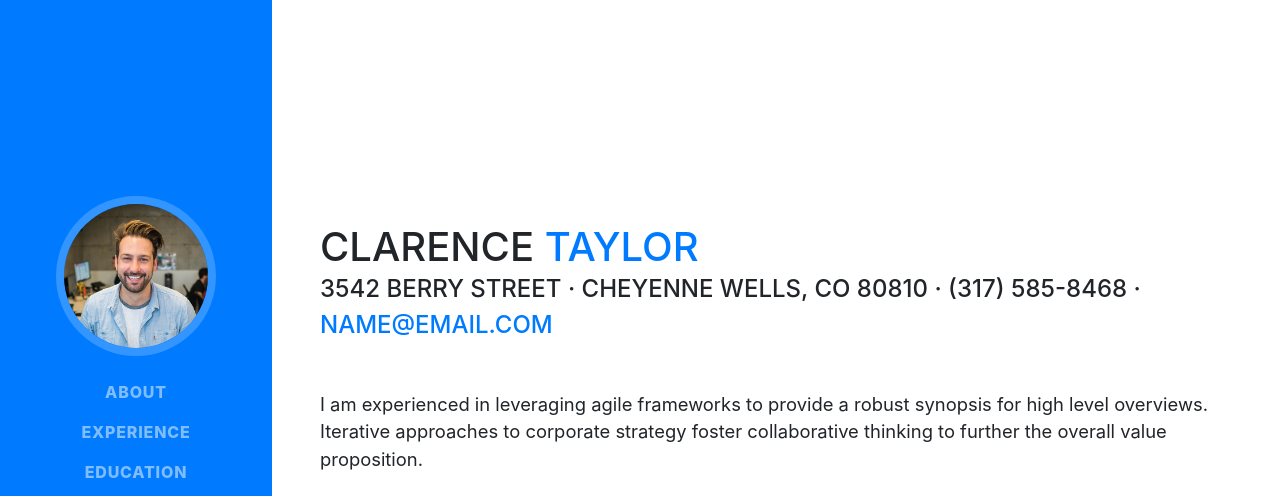
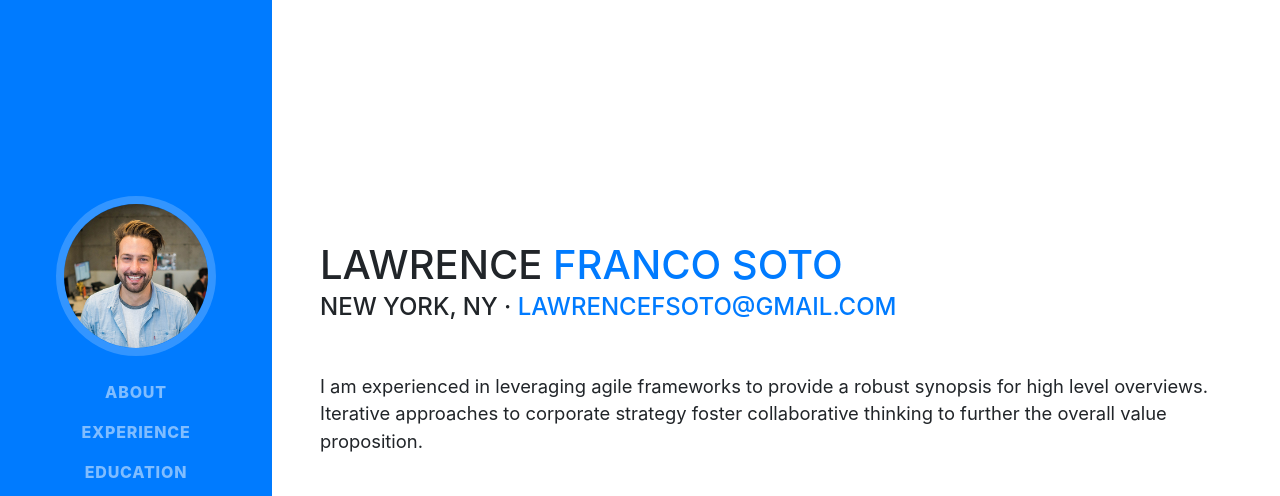
Before and after one commit to lawrencefsoto/lawrencefsoto.github.io, a website with bundled scripts: page index.html in a window 1280 px wide. Shown: the top 496 px of the page. Built offline with nearby package versions, Linux system fonts and the light colour scheme; a web font is replaced by a local one.

Commit message:
personal info

```diff
--- a/index.html
+++ b/index.html
@@ -27,7 +27,7 @@
 
     <nav class="navbar navbar-expand-lg navbar-dark bg-primary fixed-top" id="sideNav">
       <a class="navbar-brand js-scroll-trigger" href="#page-top">
-        <span class="d-block d-lg-none">Clarence Taylor</span>
+        <span class="d-block d-lg-none">Lawrence Franco Soto</span>
         <span class="d-none d-lg-block">
           <img class="img-fluid img-profile rounded-circle mx-auto mb-2" src="img/profile.jpg" alt="">
         </span>
@@ -63,11 +63,11 @@
 
       <section class="resume-section p-3 p-lg-5 d-flex d-column" id="about">
         <div class="my-auto">
-          <h1 class="mb-0">Clarence
-            <span class="text-primary">Taylor</span>
+          <h1 class="mb-0">Lawrence
+            <span class="text-primary">Franco Soto</span>
           </h1>
-          <div class="subheading mb-5">3542 Berry Street · Cheyenne Wells, CO 80810 · (317) 585-8468 ·
-            <a href="mailto:name@email.com">name@email.com</a>
+          <div class="subheading mb-5"> New York, NY ·
+            <a href="lawrencefsoto@gmail.com">lawrencefsoto@gmail.com</a>
           </div>
           <p class="lead mb-5">I am experienced in leveraging agile frameworks to provide a robust synopsis for high level overviews. Iterative approaches to corporate strategy foster collaborative thinking to further the overall value proposition.</p>
           <div class="social-icons">
```
